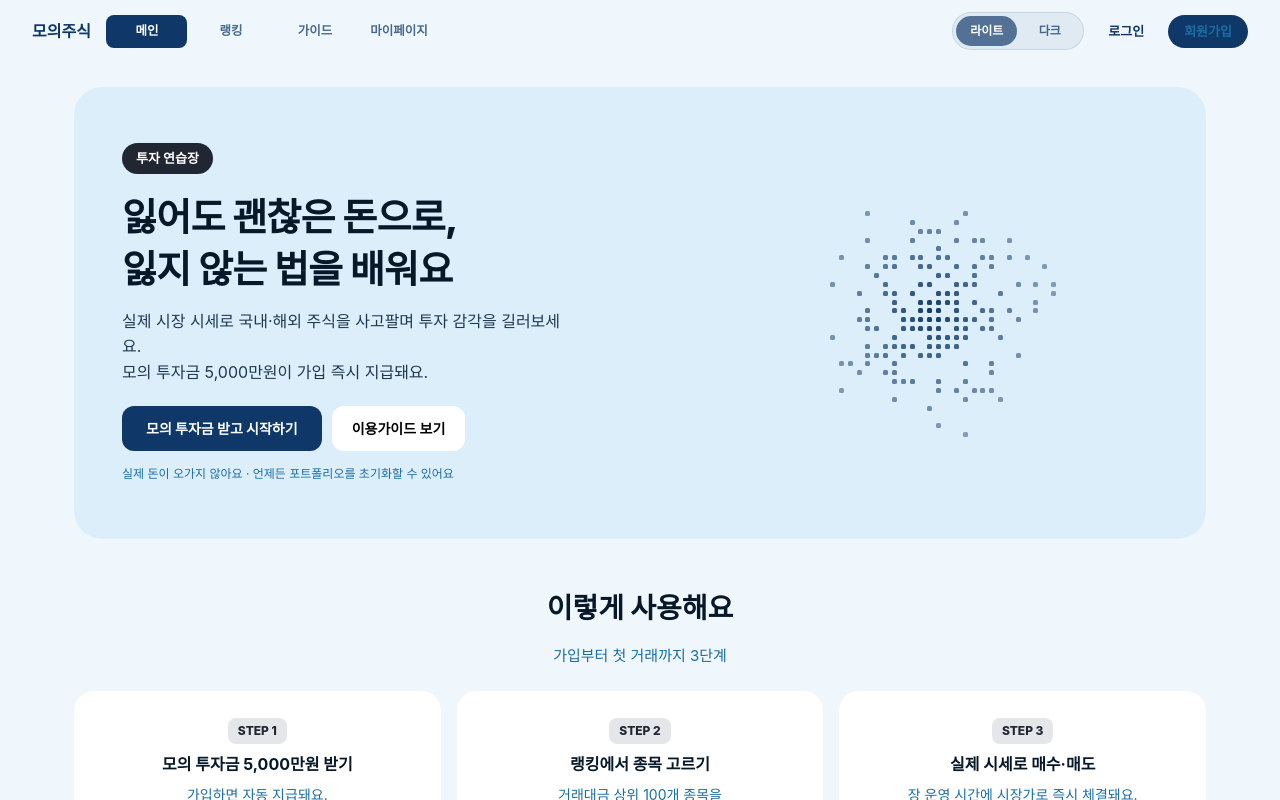
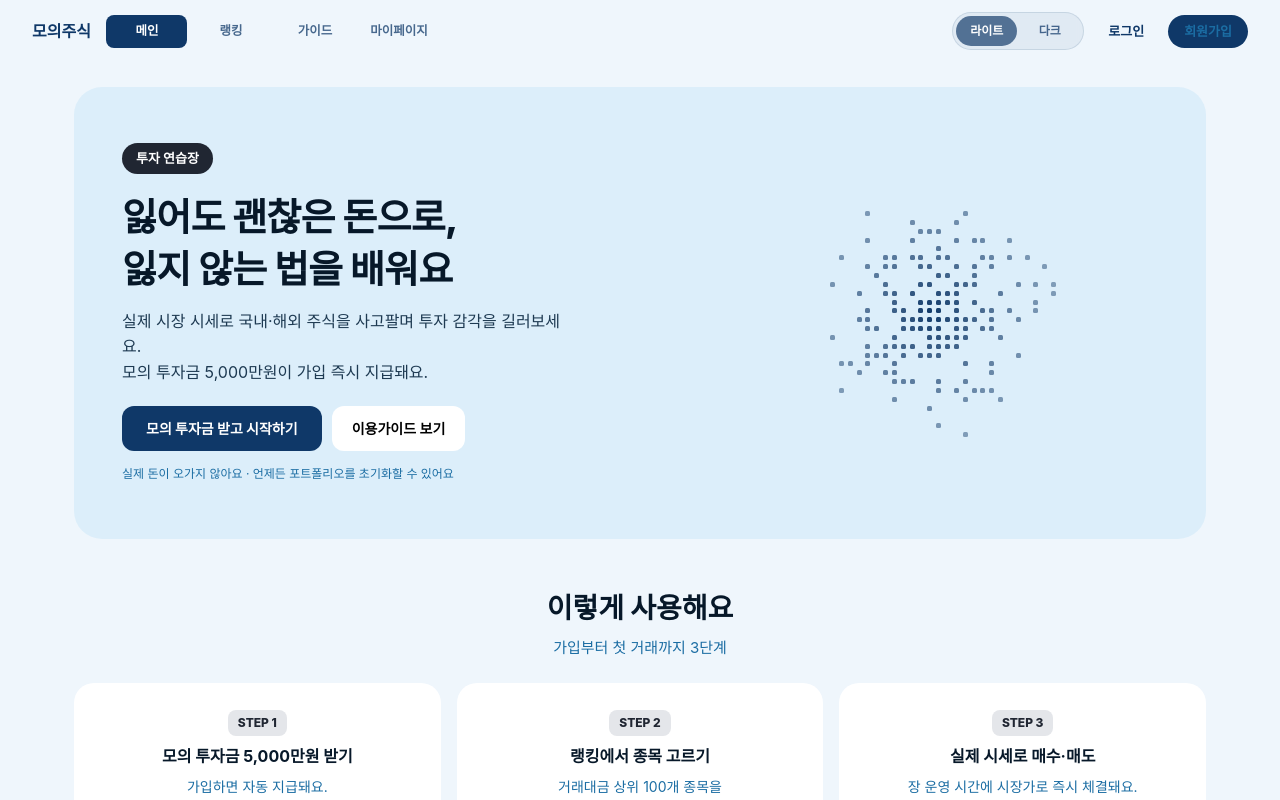
Before and after one commit to prgrms-be-devcourse/NBE10-12-final-BAEDANG, a Next.js app in the folder front/: page / in a window 1280 px wide. Shown: the top 800 px of the page. Built offline with nearby package versions, Linux system fonts and the light colour scheme; a web font is replaced by a local one.

Commit message:
fix: '가입부터 첫 거래까지 3단계' 위 여백을 줄입니다 (16px -> 8px)

```diff
--- a/front/src/app/page.tsx
+++ b/front/src/app/page.tsx
@@ -110,7 +110,7 @@ export default function MainPage() {
         <h2 className="text-center text-[28px] font-extrabold" style={{ color: "var(--ink)" }}>
           이렇게 사용해요
         </h2>
-        <p className="mt-4 mb-6 text-center text-[15px]" style={{ color: "var(--mut)" }}>
+        <p className="mt-2 mb-6 text-center text-[15px]" style={{ color: "var(--mut)" }}>
           가입부터 첫 거래까지 3단계
         </p>
         <div className="flex gap-4 max-md:flex-col">
```
